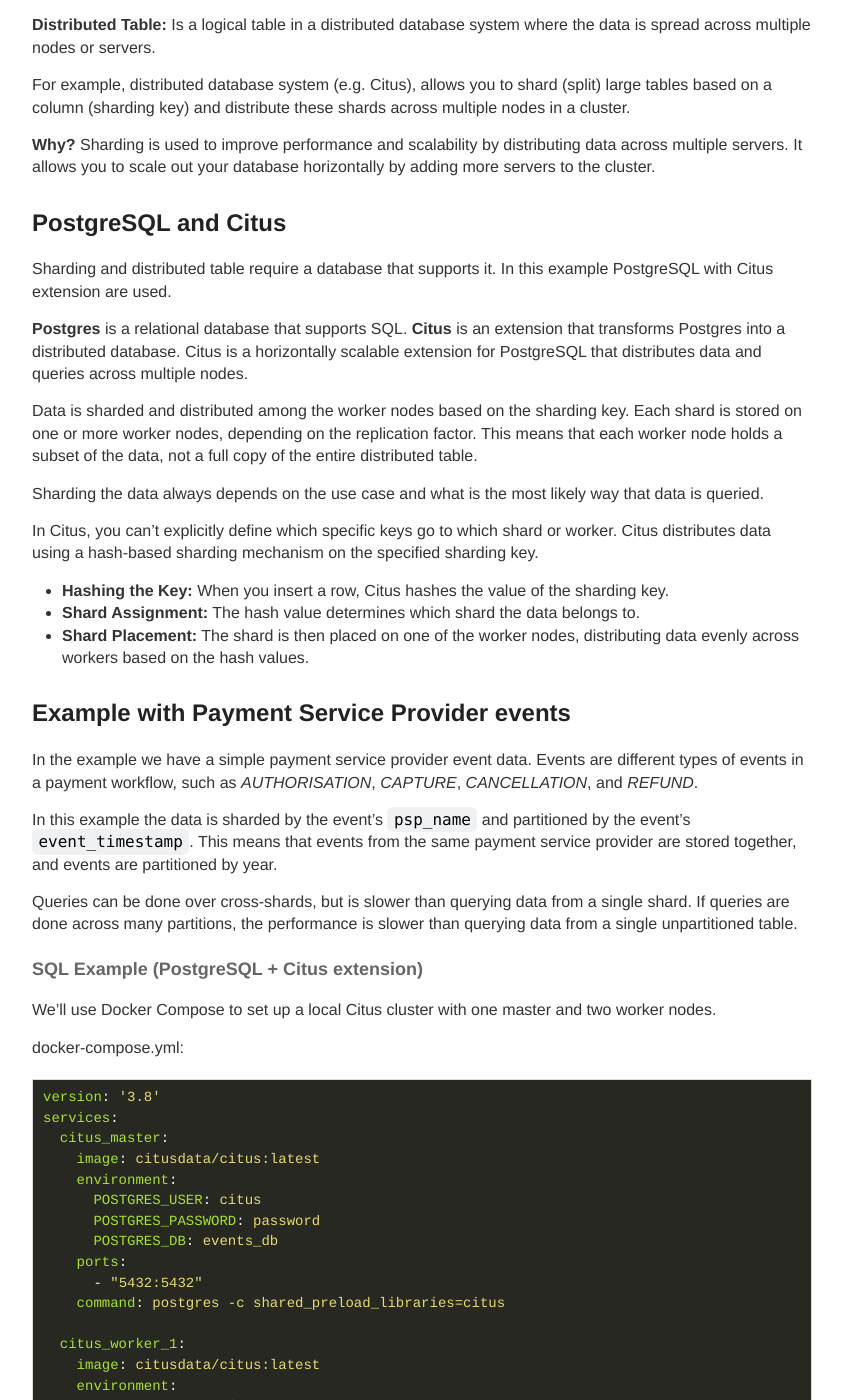
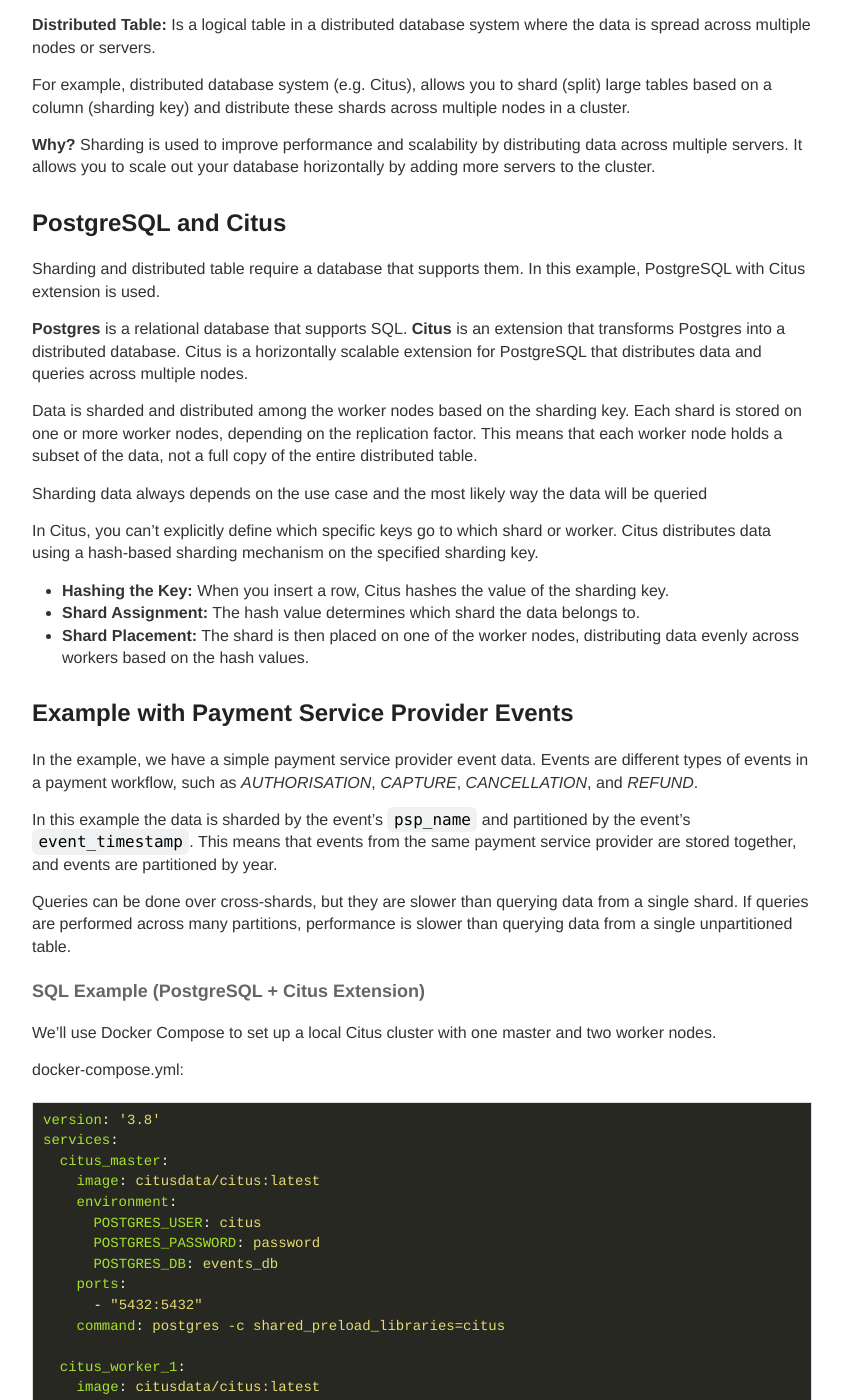
Before and after one commit to ttu/ttu.github.io, a Jekyll site: the page built from _posts/2024-9-21-database-sharding-and-partitioning.md, in a window 1280 px wide and 1400 px high, scrolled down 1358 px. Shown: the whole window, without its empty margins (218-1061 px from the left). Built offline with Jekyll 4.4.1, drawn with Linux system fonts in a browser that asks for light colours; some of the changed text lies outside the part shown.

Commit message:
Fix typos and headers from sharding post

````diff
--- a/_posts/2024-9-21-database-sharding-and-partitioning.md
+++ b/_posts/2024-9-21-database-sharding-and-partitioning.md
@@ -36,13 +36,13 @@
 
 ## PostgreSQL and Citus
 
-Sharding and distributed table require a database that supports it. In this example PostgreSQL with Citus extension are used.
+Sharding and distributed table require a database that supports them. In this example, PostgreSQL with Citus extension is used.
 
 __Postgres__ is a relational database that supports SQL. __Citus__ is an extension that transforms Postgres into a distributed database. Citus is a horizontally scalable extension for PostgreSQL that distributes data and queries across multiple nodes.
 
 Data is sharded and distributed among the worker nodes based on the sharding key. Each shard is stored on one or more worker nodes, depending on the replication factor. This means that each worker node holds a subset of the data, not a full copy of the entire distributed table.
 
-Sharding the data always depends on the use case and what is the most likely way that data is queried.
+Sharding data always depends on the use case and the most likely way the data will be queried
 
 In Citus, you can't explicitly define which specific keys go to which shard or worker. Citus distributes data using a hash-based sharding mechanism on the specified sharding key.
 
@@ -50,16 +50,16 @@
 * __Shard Assignment:__ The hash value determines which shard the data belongs to.
 * __Shard Placement:__ The shard is then placed on one of the worker nodes, distributing data evenly across workers based on the hash values.
 
-## Example with Payment Service Provider events
+## Example with Payment Service Provider Events
 
-In the example we have a simple payment service provider event data. Events are different types of events in a payment workflow, such as _AUTHORISATION_, _CAPTURE_, _CANCELLATION_, and _REFUND_.
+In the example, we have a simple payment service provider event data. Events are different types of events in a payment workflow, such as _AUTHORISATION_, _CAPTURE_, _CANCELLATION_, and _REFUND_.
 
 In this example the data is sharded by the event's `psp_name` and partitioned by the event's `event_timestamp`. This means that events from the same payment service provider are stored together, and events are partitioned by year.
 
-Queries can be done over cross-shards, but is slower than querying data from a single shard. If queries are done across many partitions, the performance is slower than querying data from a single unpartitioned table.
+Queries can be done over cross-shards, but they are slower than querying data from a single shard. If queries are performed across many partitions, performance is slower than querying data from a single unpartitioned table.
 
 
-#### SQL Example (PostgreSQL + Citus extension)
+#### SQL Example (PostgreSQL + Citus Extension)
 
 We’ll use Docker Compose to set up a local Citus cluster with one master and two worker nodes.
 
@@ -179,7 +179,7 @@
     ('Square', 22, 'FR', 130.00, 'EUR', 'CANCELLATION', '2025-05-21');
 ```
 
-### Verify the data distribution
+### Verify the Data Distribution
 
 Check how the data is distributed across shards, nodes, and partitions.
 
````
Also changed, not shown: other parts of _posts/2024-9-21-database-sharding-and-partitioning.md (+4 -4 lines).
